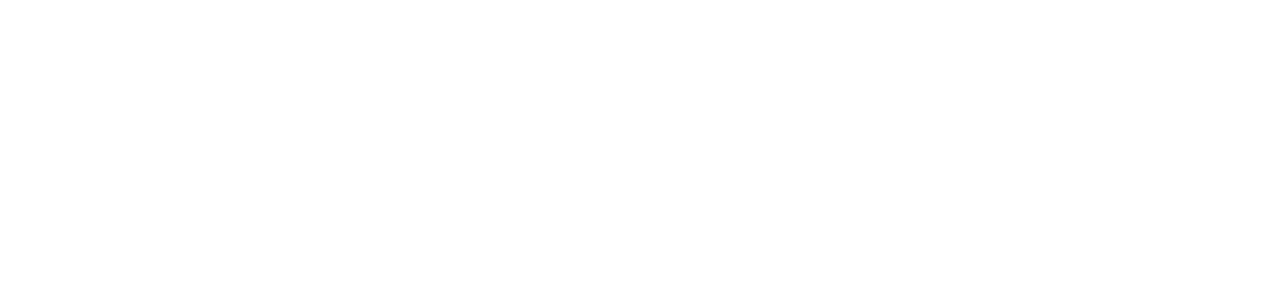
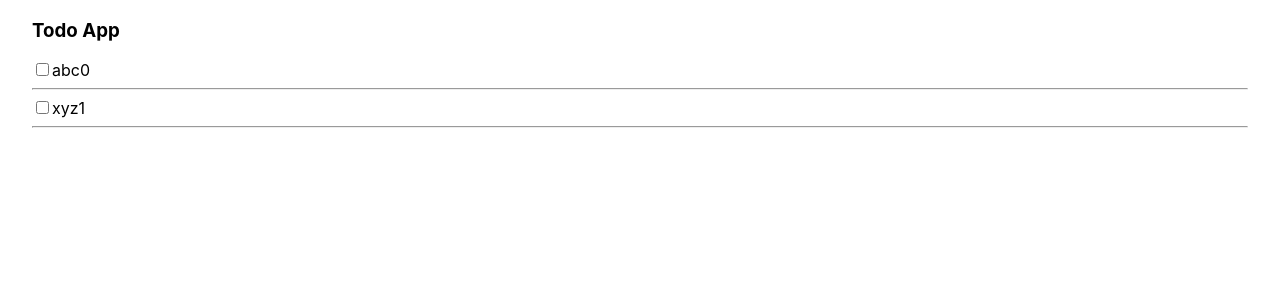
Before and after one commit to PuniaMohit/create-react-app, a React (Create React App) app: page / in a window 1280 px wide. Shown: the top 300 px of the page. Built offline with nearby package versions, Linux system fonts and the light colour scheme.

Commit message:
simple todo list with click and completed show

```diff
--- a/package.json
+++ b/package.json
@@ -6,7 +6,9 @@
     "@testing-library/jest-dom": "^5.16.5",
     "@testing-library/react": "^13.4.0",
     "@testing-library/user-event": "^13.5.0",
+    "bootstrap": "^5.2.3",
     "react": "^18.2.0",
+    "react-bootstrap": "^2.7.2",
     "react-dom": "^18.2.0",
     "react-scripts": "5.0.1",
     "web-vitals": "^2.1.4"
--- a/src/App.css
+++ b/src/App.css
@@ -1,38 +1,12 @@
-.App {
-  text-align: center;
+button{
+  border-radius: 50px;
+  background-color: grey;
+  color: white;
+  border: none;
+  height: 4vh;
 }
 
-.App-logo {
-  height: 40vmin;
-  pointer-events: none;
+.container{
+  width: 95%;
+  margin: 0 auto;
 }
-
-@media (prefers-reduced-motion: no-preference) {
-  .App-logo {
-    animation: App-logo-spin infinite 20s linear;
-  }
-}
-
-.App-header {
-  background-color: #282c34;
-  min-height: 100vh;
-  display: flex;
-  flex-direction: column;
-  align-items: center;
-  justify-content: center;
-  font-size: calc(10px + 2vmin);
-  color: white;
-}
-
-.App-link {
-  color: #61dafb;
-}
-
-@keyframes App-logo-spin {
-  from {
-    transform: rotate(0deg);
-  }
-  to {
-    transform: rotate(360deg);
-  }
-}
--- a/src/App.js
+++ b/src/App.js
@@ -1,8 +1,37 @@
 import './App.css';
+import Tasks from './todo.json'
+import { useState } from "react"
 
 function App() {
-  return (
-    <></>
+
+  const [indexCheck, setIndexCheck] = useState([])
+
+  function change(event, index) {
+    const { checked } = event.target
+  if(checked===true){
+    setIndexCheck(oldArray => [...oldArray, index])
+  }
+  else{
+    setIndexCheck(indexCheck.filter(item => item !== index))
+  }
+  }
+
+  return (<div className='container'>
+    <h3>Todo App</h3>
+      {Tasks.map((element, index) => {
+        return <>
+          <div style={{ display: 'flex', justifyContent: 'space-between' }} key={index}>
+            <div>
+              <input type="checkbox" id={index} name={index} value={element.task} onClick={(event) => { change(event, index) }} key={index}/>
+              <label for={index}>{element.task}{index}</label>
+            </div>
+            <div>{
+            indexCheck.includes(index) ? <button variant="outline-secondary">Complete</button> : <></>}</div>
+          </div>
+          <hr />
+        </>
+      })}
+  </div>
   );
 }
 
--- /dev/null
+++ b/src/todo.json
@@ -0,0 +1,9 @@
+[
+    {
+        "task":"abc"
+
+},
+{
+"task":"xyz"
+}
+]
```
Also changed, not shown: 1 other file (tests, documents, lock files or other folders).
